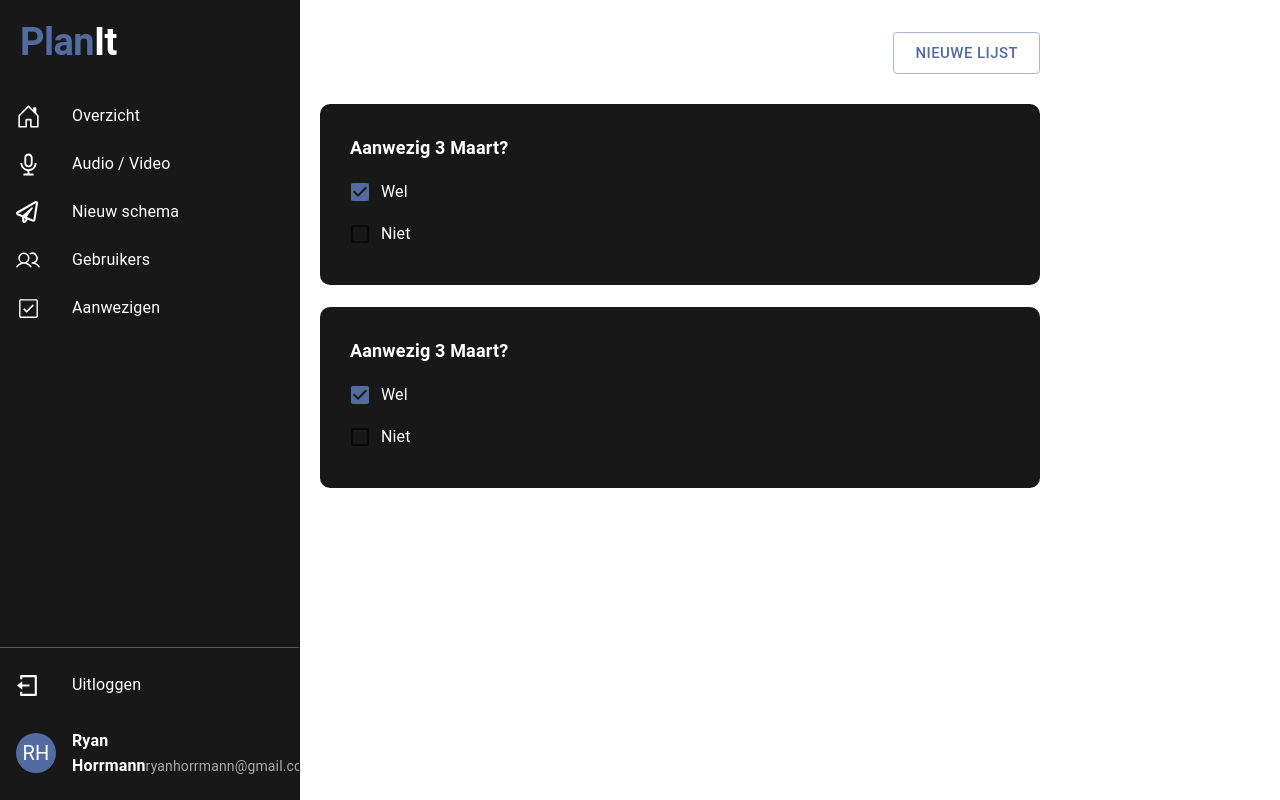
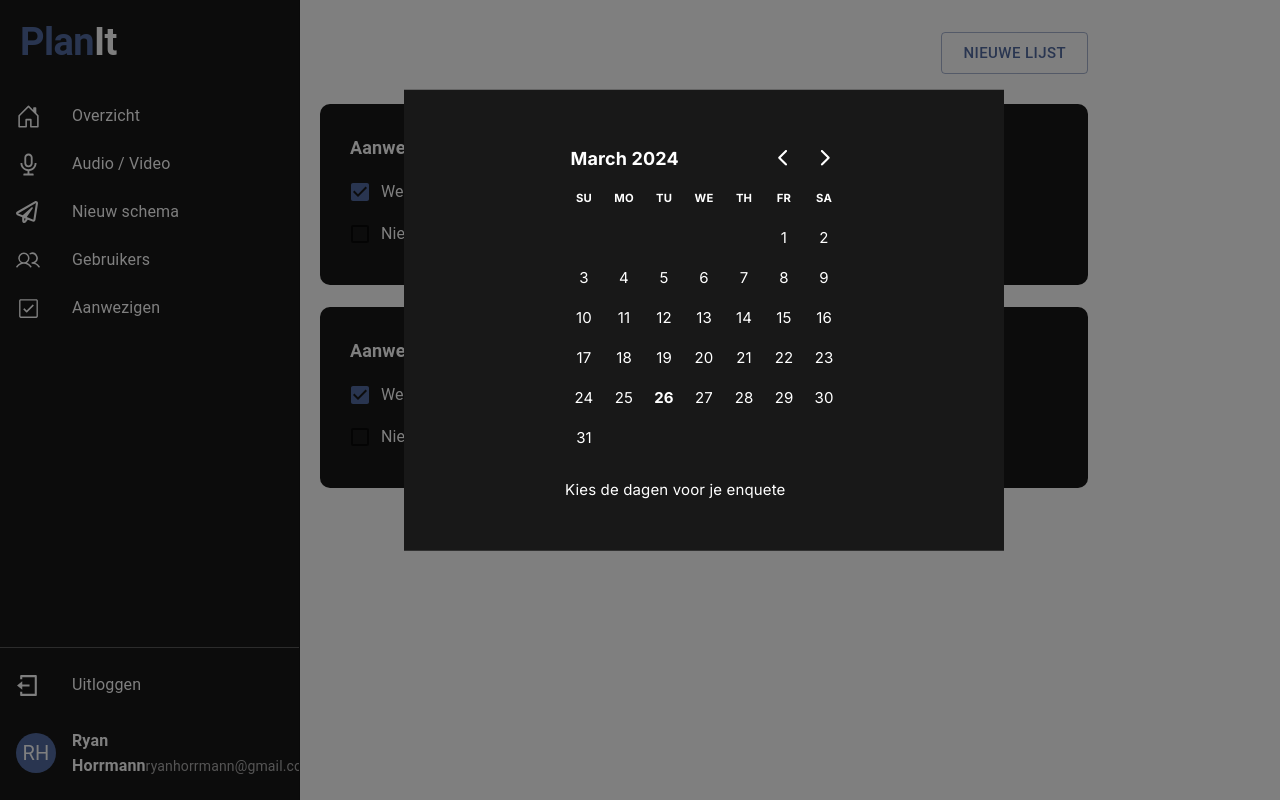
Before and after one commit to JvstRyan/Availi, a Next.js app: page /Dashboard/survey in a window 1280 px wide. Both pictures are taken after a click on the button "NIEUWE LIJST". Built offline with nearby package versions, Linux system fonts and the light colour scheme.

Commit message:
Implementing Calender

```diff
--- a/app/Dashboard/survey/page.tsx
+++ b/app/Dashboard/survey/page.tsx
@@ -1,4 +1,5 @@
 import SurveyItem from "@/app/components/ui/survey/SurveyItem";
+import SurveyModal from "@/app/components/ui/survey/SurveyModal";
 import { Box, Button } from "@mui/material";
 import React from "react";
 
@@ -6,12 +7,10 @@ const page = () => {
   return (
     <Box
       sx={{ display: "flex", justifyContent: "center", alignItems: "center", marginTop: '2rem',
-      flexDirection: 'column', gap: '10px', width: '75%' }}
+      flexDirection: 'column', gap: '10px', width: '80%' }}
     >
       <Box sx={{justifyContent: 'flex-end', alignItems: 'flex-end', alignSelf: 'flex-end'}}>
-      <Button variant="outlined" size="large" color="secondary">
-        Nieuwe lijst
-      </Button>
+        <SurveyModal />
       </Box>
       <form className="flex flex-col w-full h-10 text-white mt-5 gap-3">
         <SurveyItem />
--- /dev/null
+++ b/app/components/ui/survey/SurveyCalender.tsx
@@ -0,0 +1,38 @@
+"use client"
+
+import React from 'react';
+import { DayPicker } from 'react-day-picker';
+import 'react-day-picker/dist/style.css';
+
+export default function SurveyCalender() {
+  const initialDays: Date[] = [];
+  const [days, setDays] = React.useState<Date[] | undefined>(initialDays);
+
+ console.log(days)
+  const footer =
+    days && days.length > 0 ? (
+      <p className='mt-5'>Je hebt {days.length} datum(s) gekozen.</p>
+    ) : (
+      <p className='mt-5'>Kies de dagen voor je enquete</p>
+    );
+
+  return (
+<>
+    <DayPicker
+      mode="multiple"
+      min={1}
+      selected={days}
+      onSelect={setDays}
+      footer={footer}
+      styles={{
+        caption: {color: 'white'},
+        table: {color: 'white', fontSize: '15px', },
+
+      }}
+      modifiersStyles={{
+        selected: {backgroundColor: '#526BA1', color: 'white'},
+      }}
+    />
+</>
+  );
+}
--- /dev/null
+++ b/app/components/ui/survey/SurveyModal.tsx
@@ -0,0 +1,42 @@
+"use client";
+
+import { Button, Modal, Box, Typography } from "@mui/material";
+import React from "react";
+import SurveyCalender from "./SurveyCalender";
+
+
+export default function BasicModal() {
+  const [open, setOpen] = React.useState(false);
+  const handleOpen = () => setOpen(true);
+  const handleClose = () => setOpen(false);
+
+  return (
+    <div>
+      <Button
+        onClick={handleOpen}
+        variant="outlined"
+        size="large"
+        color="secondary"
+      >
+        Nieuwe lijst
+      </Button>
+      <Modal open={open} onClose={handleClose}>
+        <Box
+          sx={{
+            position: "absolute",
+            top: "40%",
+            left: "55%",
+            transform: "translate(-50%, -50%)",
+            width: 600,
+            bgcolor: "#181818",
+            padding: 4,
+          }}
+        >
+        <Box className="flex justify-center items-center flex-col gap-5">
+          <SurveyCalender />
+          </Box>
+        </Box>
+      </Modal>
+    </div>
+  );
+}
--- a/app/layout.tsx
+++ b/app/layout.tsx
@@ -3,12 +3,15 @@ import { Inter } from "next/font/google";
 import "./globals.css";
 import { ThemeProvider } from "@mui/material/styles";
 import { theme } from "@/theme";
+import { QueryClient, QueryClientProvider } from "@tanstack/react-query";
 
 const inter = Inter({ subsets: ["latin"] });
 
 export const metadata: Metadata = {
   title: "PlanIt",
 };
+
+const queryClient = new QueryClient();
 
 export default function RootLayout({
   children,
@@ -18,7 +21,11 @@ export default function RootLayout({
   return (
     <ThemeProvider theme={theme}>
     <html lang="en">
-      <body className={inter.className}>{children}</body>
+      <body className={inter.className}>
+        <QueryClientProvider client={queryClient}>
+        {children}
+        </QueryClientProvider>
+      </body>
     </html>
     </ThemeProvider>
   );
--- a/package.json
+++ b/package.json
@@ -13,12 +13,16 @@
     "@emotion/styled": "^11.11.0",
     "@mui/icons-material": "^5.15.14",
     "@mui/material": "^5.15.14",
+    "@tanstack/react-query": "^5.28.9",
+    "date-fns": "^3.6.0",
     "next": "14.1.4",
     "react": "^18",
+    "react-day-picker": "^8.10.0",
     "react-dom": "^18",
     "react-icons": "^5.0.1"
   },
   "devDependencies": {
+    "@tanstack/eslint-plugin-query": "^5.28.6",
     "@types/node": "^20",
     "@types/react": "^18",
     "@types/react-dom": "^18",
```
Also changed, not shown: 1 other file (tests, documents, lock files or other folders).
